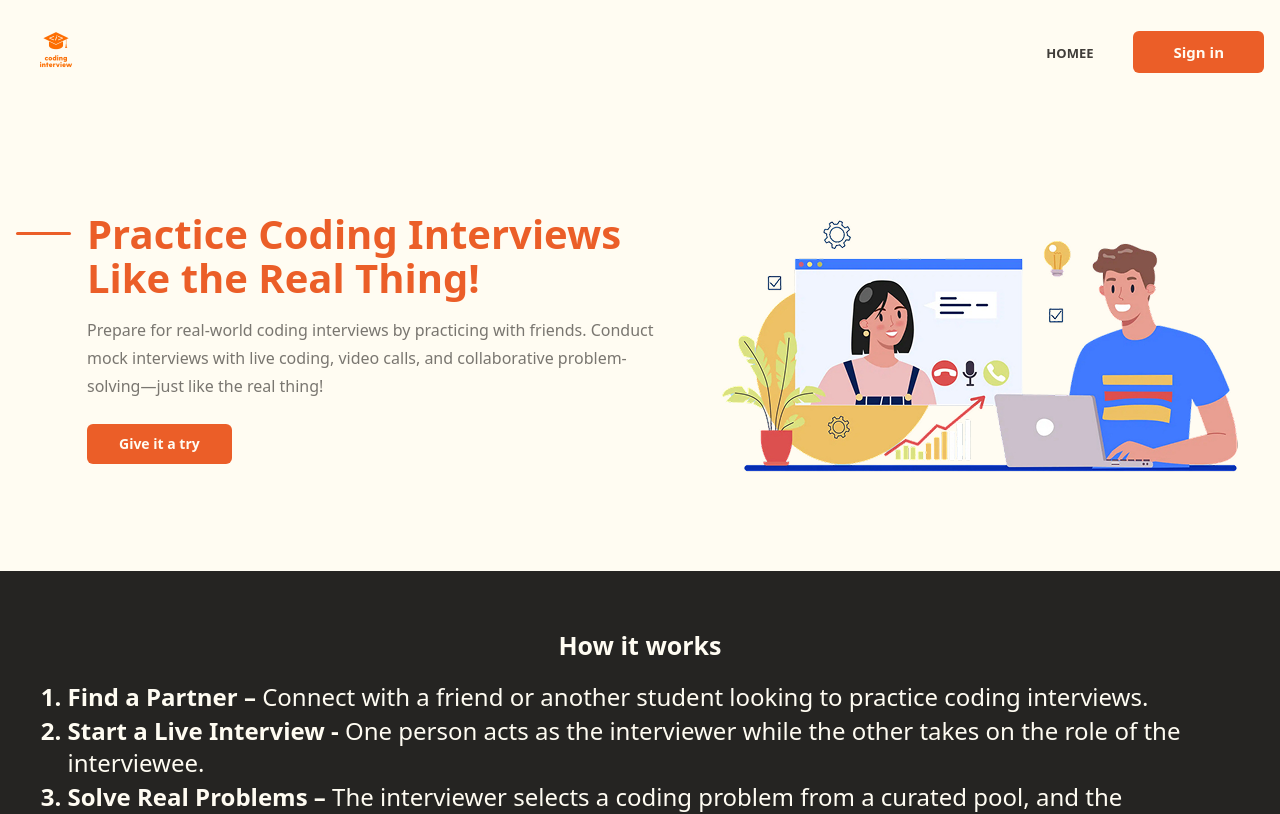
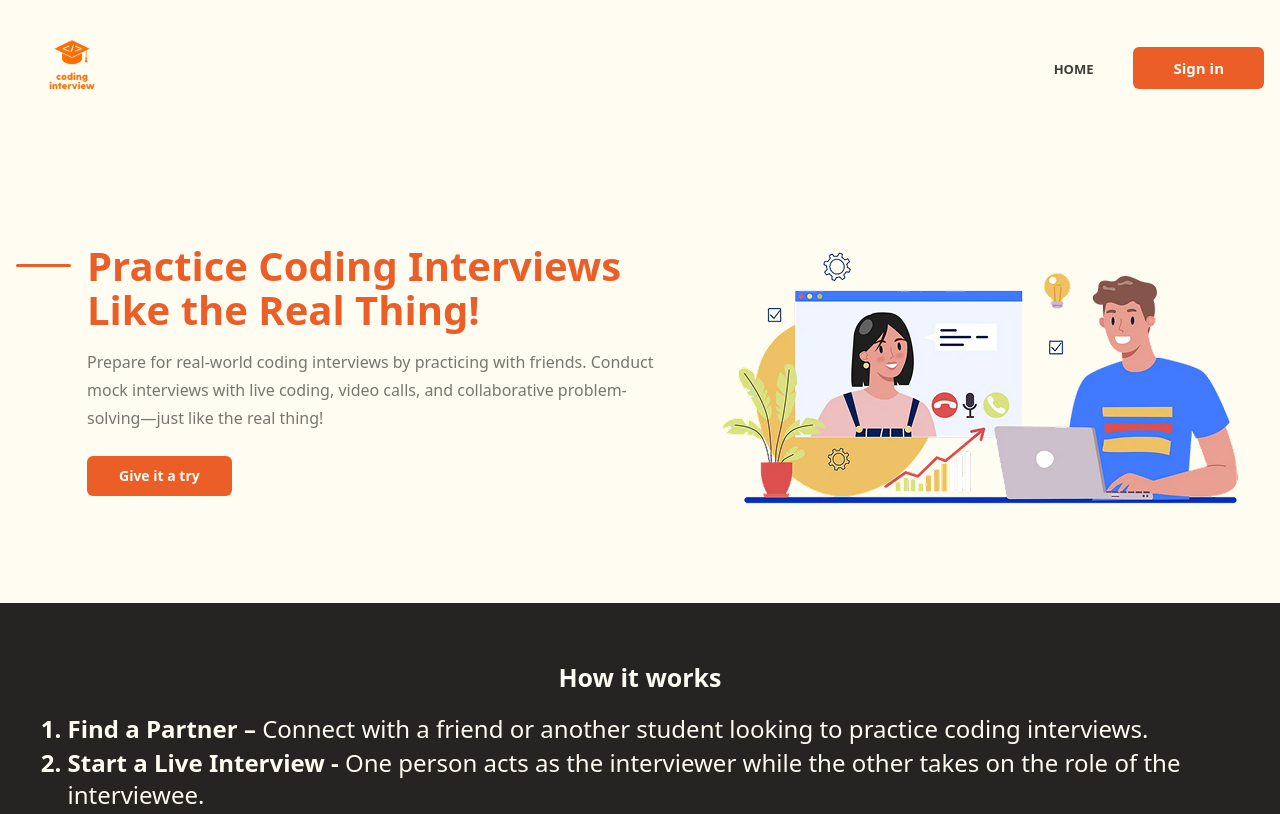
Before and after one commit to stevensikorski/codinginterview.me, a React (Create React App) app: page / in a window 1280 px wide. Shown: the top 814 px of the page. Built offline with nearby package versions, Linux system fonts and the light colour scheme.

Commit message:
updated header

```diff
--- a/src/components/shared/Header.jsx
+++ b/src/components/shared/Header.jsx
@@ -10,7 +10,7 @@ export default function Header({ openModal }) {
             <a href="/" className="text-2xl font-semibold text-dark">
               <figure>
                 <img
-                  className="size-20 object-contain"
+                  className="size-28 object-contain"
                   src="/logo.webp"
                   alt="logo.webp"
                 />
@@ -27,7 +27,7 @@ export default function Header({ openModal }) {
                       href="index.html"
                       className="text-[13px] text-dark-100 leading-tight hover:font-bold group-[.active]/link:font-bold transition-all"
                     >
-                      HOMEE
+                      HOME
                     </a>
                   </li>
                   {/*sign in button - opens login popup*/}
```
